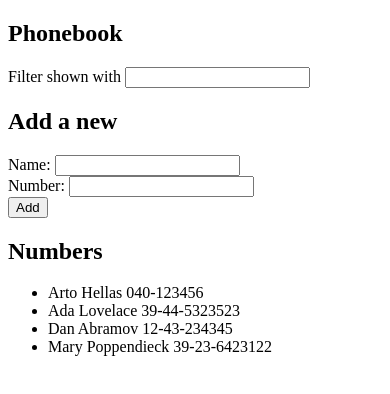
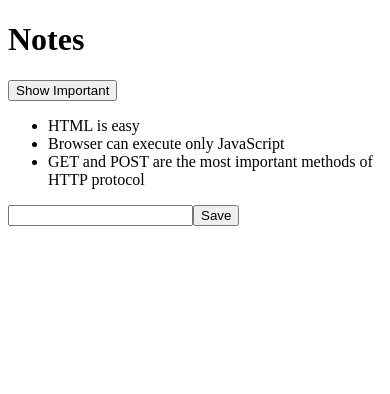
Before and after one commit to Gersoncs107/courseinfo, a React (Create React App) app: page / in a window 390 px wide. Shown: the top 394 px of the page. Built offline with nearby package versions, Linux system fonts and the light colour scheme; data requests are answered from the project's data file.

Commit message:
phonebook

```diff
--- a/db.json
+++ b/db.json
@@ -1,24 +1,19 @@
 {
-  "persons": [
+  "notes": [
     {
-      "name": "Arto Hellas",
-      "number": "040-123456",
-      "id": 1
+      "id": 1,
+      "content": "HTML is easy",
+      "important": true
     },
     {
-      "name": "Ada Lovelace",
-      "number": "39-44-5323523",
-      "id": 2
+      "id": 2,
+      "content": "Browser can execute only JavaScript",
+      "important": false
     },
     {
-      "name": "Dan Abramov",
-      "number": "12-43-234345",
-      "id": 3
-    },
-    {
-      "name": "Mary Poppendieck",
-      "number": "39-23-6423122",
-      "id": 4
+      "id": 3,
+      "content": "GET and POST are the most important methods of HTTP protocol",
+      "important": true
     }
   ]
 }
--- a/src/index.js
+++ b/src/index.js
@@ -3,13 +3,13 @@ import axios from "axios"
 import App from "./App"
 import AppTest from "./AppTest"
 
-// const promise = axios.get('http://localhost:3001/notes')
-// .then((response) => {
-//   const notes = response.data
-//   ReactDOM.createRoot(document.getElementById("root")).render(
-//   <AppTest/>
-// )
-// })
+const promise = axios.get('http://localhost:3001/notes')
+.then((response) => {
+  const notes = response.data
+  ReactDOM.createRoot(document.getElementById("root")).render(
+  <AppTest/>
+)
+})
 
 // const notes = [
 //   {
@@ -29,6 +29,6 @@ import AppTest from "./AppTest"
 //   },
 // ]
 
-ReactDOM.createRoot(document.getElementById("root")).render(
-  <App/>
-)
+// ReactDOM.createRoot(document.getElementById("root")).render(
+//   <App/>
+// )
```
